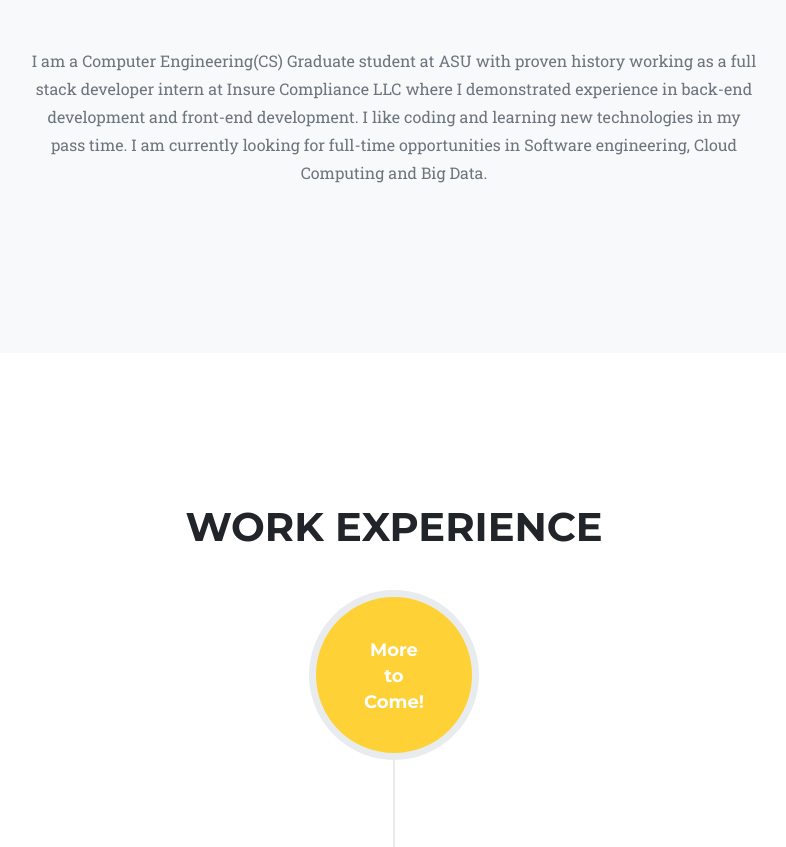
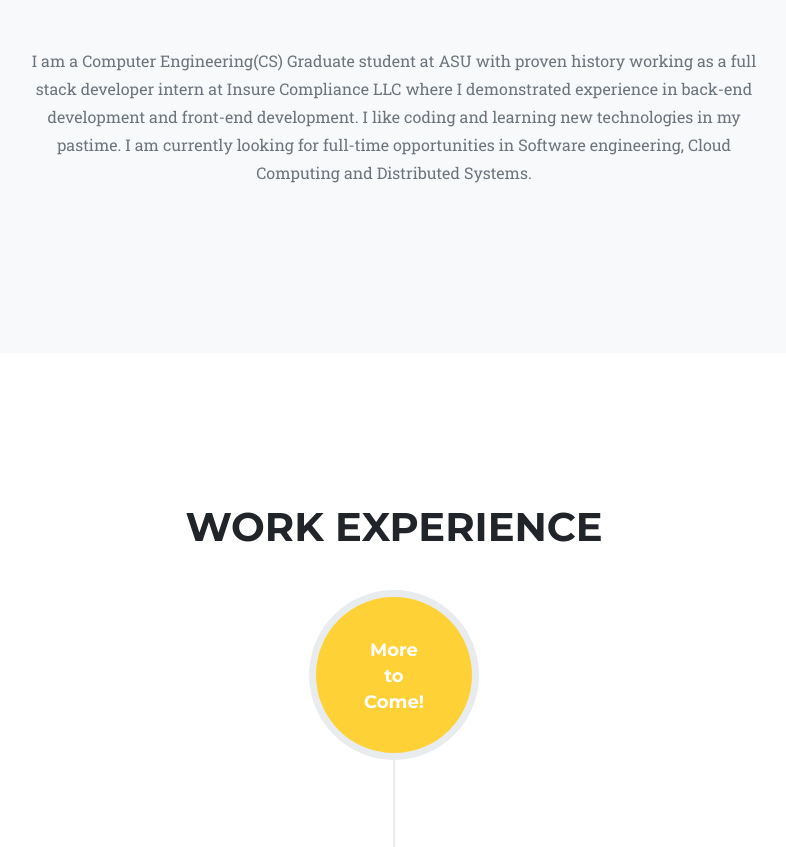
Before and after one commit to asai28/MyPortfolio, a plain HTML site: page index.html in a window 1280 px wide. Shown: the part 1463-2310 px from the top of the page, without its empty margins (246-1032 px from the left). Drawn offline with Linux system fonts and the light colour scheme; a web font is replaced by a local one.

Commit message:
Update index.html

```diff
--- a/index.html
+++ b/index.html
@@ -111,8 +111,8 @@
           <p class="large text-muted">
             I am a Computer Engineering(CS) Graduate student at ASU with proven history working as a full stack developer intern at
             Insure Compliance LLC where I demonstrated experience in back-end development and front-end development. I like coding and
-            learning new technologies in my pass time. I am currently looking for full-time opportunities in Software engineering, Cloud Computing
-            and Big Data.
+            learning new technologies in my pastime. I am currently looking for full-time opportunities in Software engineering, Cloud Computing
+            and Distributed Systems.
           </p>
         </div>
       </div>
```
